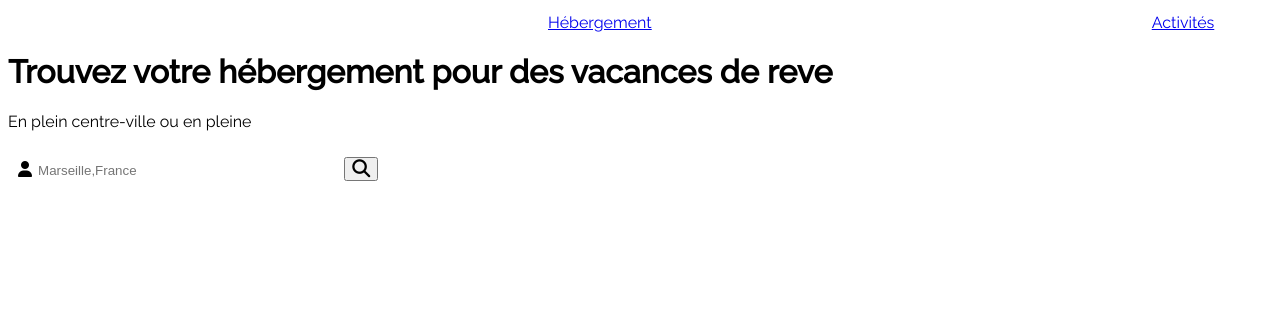
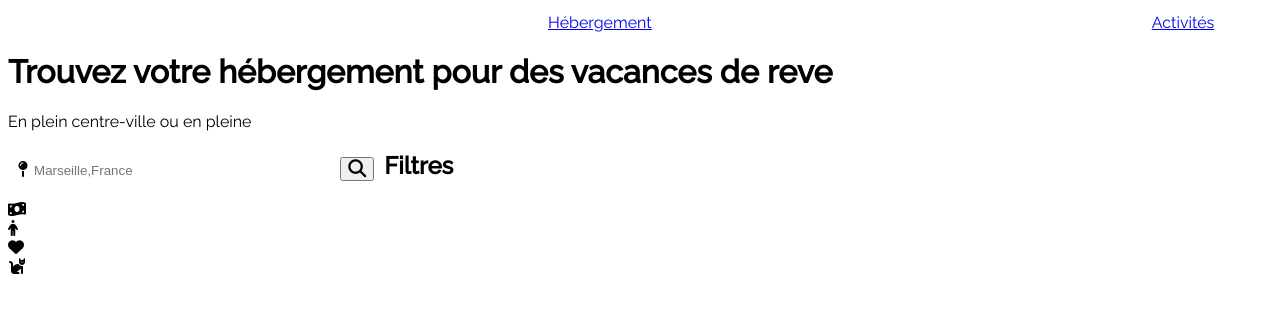
Before and after one commit to charlotte84/cpm2-2022-s1-booki-gratiot-charlotte, a plain HTML site: page DW+P2+-+Ressources+Booki+FR/DW P2 - Ressources Booki FR/index.html in a window 1280 px wide. Shown: the part 30-342 px from the top of the page. Drawn offline with Linux system fonts and the light colour scheme.

Commit message:
J'ai envoyé mon site avec l'incrustation des icones en plus

```diff
--- a/DW+P2+-+Ressources+Booki+FR/DW P2 - Ressources Booki FR/index.html
+++ b/DW+P2+-+Ressources+Booki+FR/DW P2 - Ressources Booki FR/index.html
@@ -39,8 +39,7 @@
 
 
             <form action="#">
-            	<i class="fa-sharp fa-solid fa-user"></i>
-
+            	<i class="fa-solid fa-map-pin"></i>
                 <input type="text"
                     placeholder="Marseille,France"
                     name="search">
@@ -54,4 +53,39 @@
     </div>
 
             </header>
-        </div>
+
+       </div>
+
+
+<section>
+	<div>
+	<h2>Filtres</h2>
+
+<div class="circle">
+    <i class="fa-solid fa-money-bill-wave"></i>
+</div>
+
+
+<div class="people">
+	<i class="fa-solid fa-person"></i>
+</div>
+
+
+<div class="coeur">
+<i class="fa-solid fa-heart"></i>
+</div>
+
+
+<div class="chat">
+<i class="fa-solid fa-cat"></i>
+</div>
+
+
+
+
+</div>
+</section>
+
+
+</body>
+</html>
```
